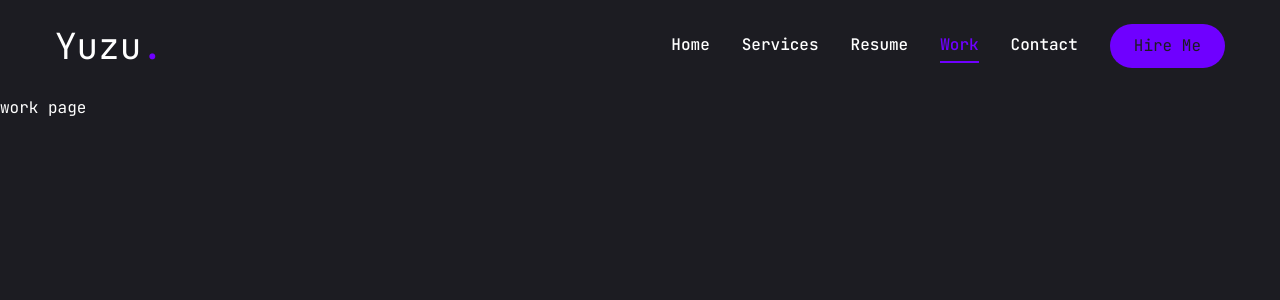
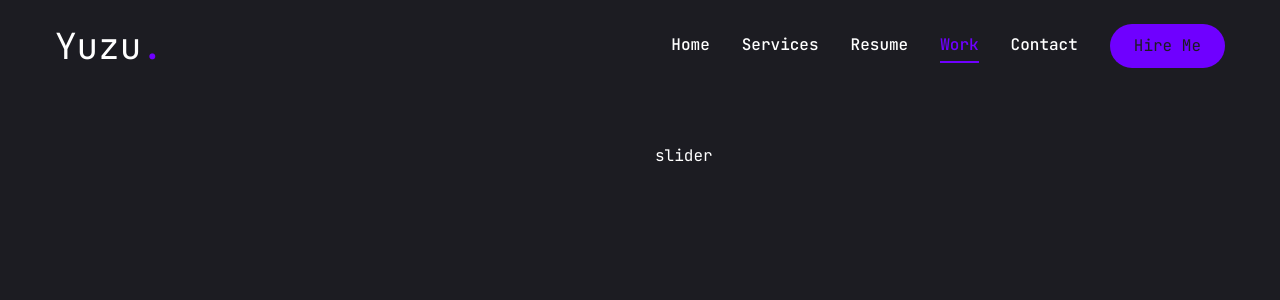
Before and after one commit to Yuzu02/Yuzu-Portfolio, a Next.js app: page /work in a window 1280 px wide. Shown: the top 300 px of the page. Built offline with nearby package versions, Linux system fonts and the light colour scheme.

Commit message:
feat: Implement Swiper carousel in work page
This commit adds the Swiper dependency to the project and updates the work page (page.tsx) to implement a carousel using Swiper. The carousel allows for the display of multiple project images in a visually appealing way, enhancing the user experience.

```diff
--- a/src/app/work/page.tsx
+++ b/src/app/work/page.tsx
@@ -17,5 +17,45 @@ import "swiper/css";
 import { ProjectsData } from "./Data/Projects";
 
 export default function Work() {
-  return <div> work page</div>;
+  const [projectsData, setProjectsData] = useState(ProjectsData[0]);
+  return (
+    <motion.section
+      initial={{ opacity: 0 }}
+      animate={{ opacity: 1 }}
+      className="mih-h-[80vh] flex flex-col justify-center py-12 xl:px-0"
+    >
+      <div className="container mx-auto">
+        <div className="flex flex-col xl:flex-row xl:gap-[30px]">
+          <div className="w-full xl:w-[50%} xl:h-[460px] flex flex-col xl:justify-between order-2 xl:order-none">
+            <div>
+              {/* Outline Number */}
+              <div className="text-8xl leading-normal font-extrabold text-transparent text-outline">
+                {projectsData.num}
+              </div>
+              {/* Project Category */}
+              <h2
+                className="text-[42px] font-bold leading-none text-white group-hover:text-accent transition-all duration-500
+              capitalize"
+              >
+                {projectsData.category}
+              </h2>
+              {/* Project Description */}
+              <p className="text-white/60">{projectsData.description}</p>
+              {/* Stack */}
+              <ul>
+                {projectsData.stack.map((item, index) => (
+                  <li key={item.name} className="text-accent text-xl">
+                    {item.name}
+                    {/* Remove the last comma */}
+                    {index !== projectsData.stack.length - 1 && ", "}
+                  </li>
+                ))}
+              </ul>
+            </div>
+          </div>
+          <div className="w-full xl:w-[50%}">slider</div>
+        </div>
+      </div>
+    </motion.section>
+  );
 }
```
